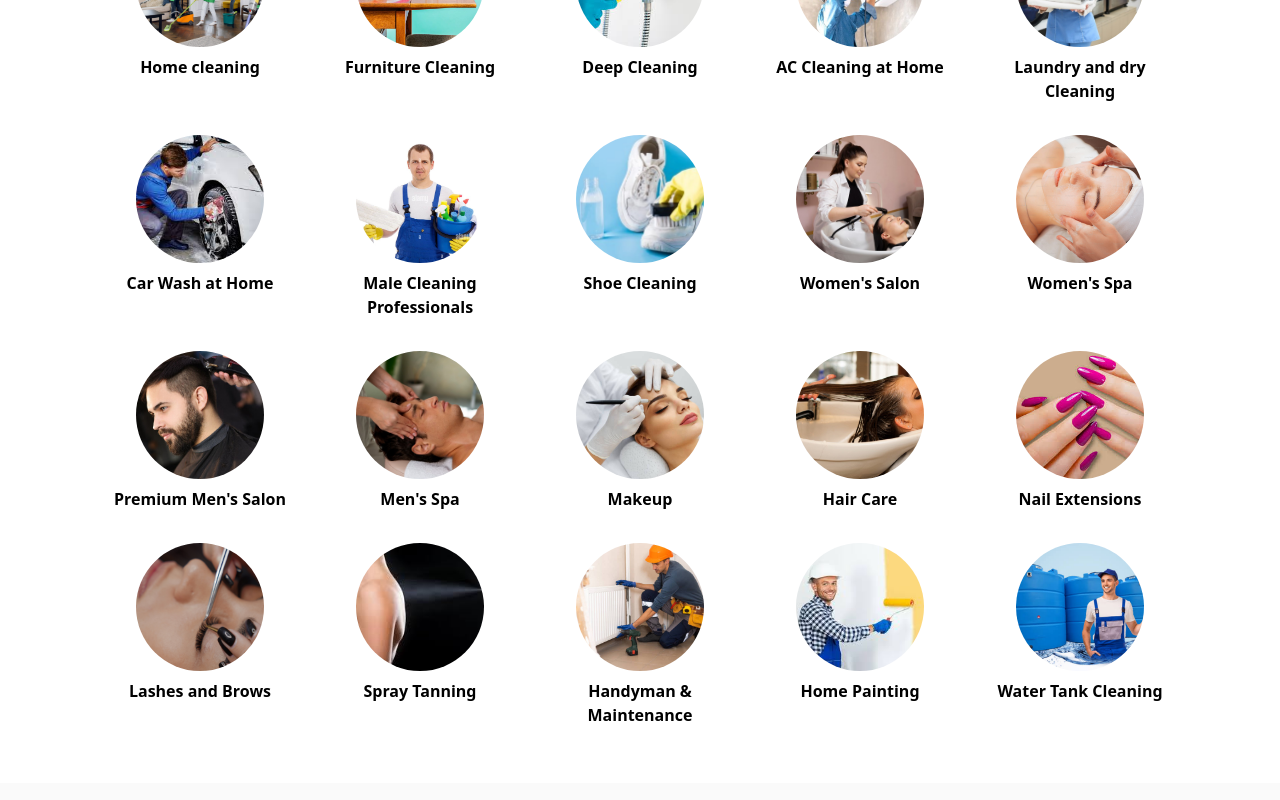
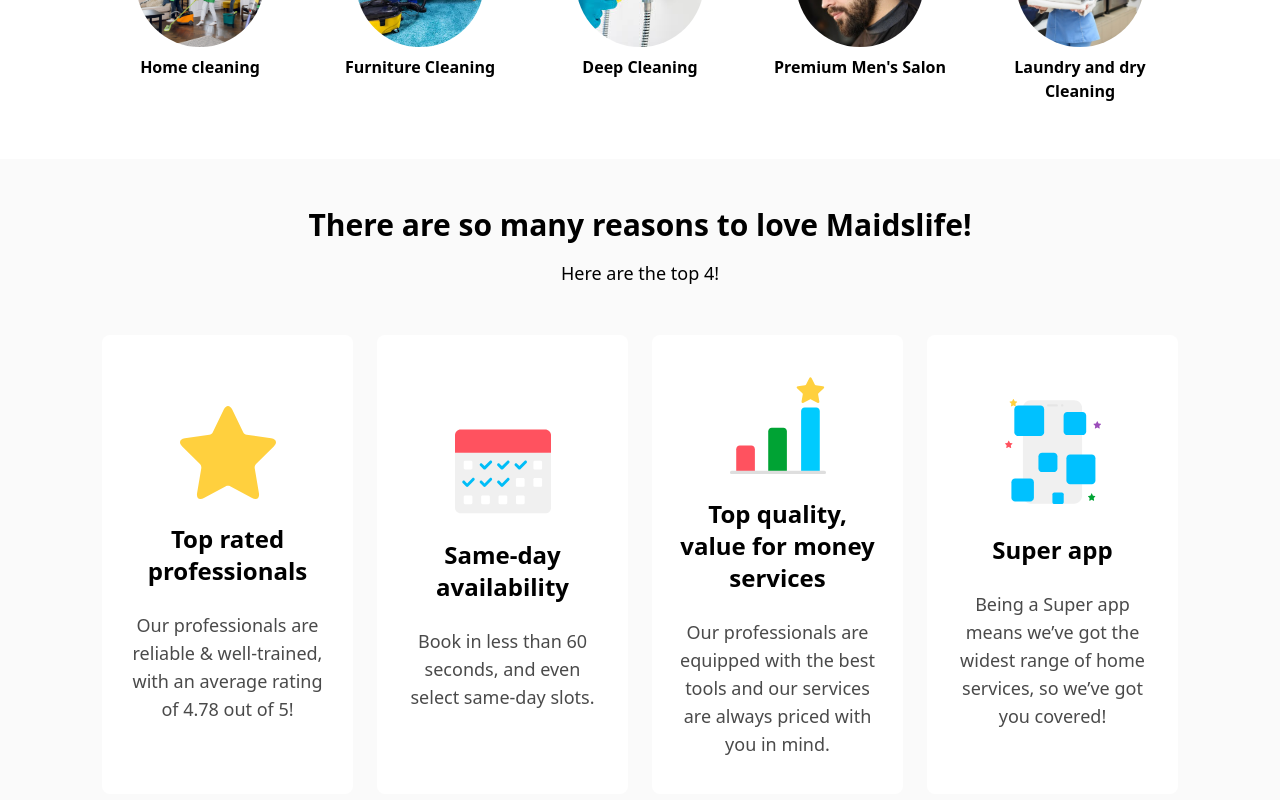
Before and after one commit to Usman-837/Maidslife_Website, a React (Vite) app: page / in a window 1280 px wide. Shown: the part 920-1720 px from the top of the page. Built offline with nearby package versions, Linux system fonts and the light colour scheme.

Commit message:
update services section

```diff
--- a/src/Components/Services.jsx
+++ b/src/Components/Services.jsx
@@ -45,9 +45,9 @@
         },
         {
             id: 4,
-            img: accleaning,
-            title: "AC Cleaning at Home",
-            route: "/accleaning"
+            img: menssalon,
+            title: "Premium Men's Salon",
+            route: "/premiummenssalon"
         },
         {
             id: 5,
@@ -55,96 +55,97 @@
             title: "Laundry and dry Cleaning",
             route: "/laundryanddrycleaning"
         },
-        {
-            id: 6,
-            img: carcleaning,
-            title: "Car Wash at Home",
-            route: "/carwashathome"
-        },
-        {
-            id: 7,
-            img: malecleaning,
-            title: "Male Cleaning Professionals",
-            route: "/malecleaning"
-        },
-        {
-            id: 8,
-            img: shoecleaning,
-            title: "Shoe Cleaning",
-            route: "/shoecleaning"
-        },
-        {
-            id: 9,
-            img: womensalon,
-            title: "Women's Salon",
-            route: "/womenssalon"
-        },
-        {
-            id: 10,
-            img: womenspa,
-            title: "Women's Spa",
-            route: "/womensspa"
-        }, {
-            id: 11,
-            img: menssalon,
-            title: "Premium Men's Salon",
-            route: "/premiummenssalon"
-        },
-        {
-            id: 12,
-            img: mensspa,
-            title: "Men's Spa",
-            route: "/mensspa"
-        },
-        {
-            id: 13,
-            img: makeup,
-            title: "Makeup",
-            route: "/makeup"
-        },
-        {
-            id: 14,
-            img: haircare,
-            title: "Hair Care",
-            route: "/haircare"
-        },
-        {
-            id: 15,
-            img: nailextension,
-            title: "Nail Extensions",
-            route: "/nailextensions"
-        },
-        {
-            id: 16,
-            img: lashesbrows,
-            title: "Lashes and Brows",
-            route: "/lashesandbrows"
+        // {
+        //     id: 6,
+        //     img: carcleaning,
+        //     title: "Car Wash at Home",
+        //     route: "/carwashathome"
+        // },
+        // {
+        //     id: 7,
+        //     img: malecleaning,
+        //     title: "Male Cleaning Professionals",
+        //     route: "/malecleaning"
+        // },
+        // {
+        //     id: 8,
+        //     img: shoecleaning,
+        //     title: "Shoe Cleaning",
+        //     route: "/shoecleaning"
+        // },
+        // {
+        //     id: 9,
+        //     img: womensalon,
+        //     title: "Women's Salon",
+        //     route: "/womenssalon"
+        // },
+        // {
+        //     id: 10,
+        //     img: womenspa,
+        //     title: "Women's Spa",
+        //     route: "/womensspa"
+        // },
+        // {
+        //     id: 11,
+        //     img: accleaning,
+        //     title: "AC Cleaning at Home",
+        //     route: "/accleaning"
+        // },
+        // {
+        //     id: 12,
+        //     img: mensspa,
+        //     title: "Men's Spa",
+        //     route: "/mensspa"
+        // },
+        // {
+        //     id: 13,
+        //     img: makeup,
+        //     title: "Makeup",
+        //     route: "/makeup"
+        // },
+        // {
+        //     id: 14,
+        //     img: haircare,
+        //     title: "Hair Care",
+        //     route: "/haircare"
+        // },
+        // {
+        //     id: 15,
+        //     img: nailextension,
+        //     title: "Nail Extensions",
+        //     route: "/nailextensions"
+        // },
+        // {
+        //     id: 16,
+        //     img: lashesbrows,
+        //     title: "Lashes and Brows",
+        //     route: "/lashesandbrows"
 
-        },
-        {
-            id: 17,
-            img: spraytanning,
-            title: "Spray Tanning",
-            route: "/spraytanning"
-        },
-        {
-            id: 18,
-            img: handyman,
-            title: "Handyman & Maintenance",
-            route: "/handyman&maintenance"
-        },
-        {
-            id: 19,
-            img: homepainting,
-            title: "Home Painting",
-            route: "/homepainting"
-        },
-        {
-            id: 20,
-            img: watertank,
-            title: "Water Tank Cleaning",
-            route: "/watertankcleaning"
-        }
+        // },
+        // {
+        //     id: 17,
+        //     img: spraytanning,
+        //     title: "Spray Tanning",
+        //     route: "/spraytanning"
+        // },
+        // {
+        //     id: 18,
+        //     img: handyman,
+        //     title: "Handyman & Maintenance",
+        //     route: "/handyman&maintenance"
+        // },
+        // {
+        //     id: 19,
+        //     img: homepainting,
+        //     title: "Home Painting",
+        //     route: "/homepainting"
+        // },
+        // {
+        //     id: 20,
+        //     img: watertank,
+        //     title: "Water Tank Cleaning",
+        //     route: "/watertankcleaning"
+        // }
 
     ]
 
--- a/src/redux/reducers/bookingReducer.js
+++ b/src/redux/reducers/bookingReducer.js
@@ -15,7 +15,7 @@
 
 const initialState = {
     duration: '1 hour', // Default value
-    professionalCount: 1, // New field for count
+    professionalCount: 2, // New field for count
     professionals: [], // Array to hold professional names
     material: 'No', // Default value
     totalCost: 0,
```
Also changed, not shown: src/assets/furniture-cleaning.jpg, src/assets/mens-salon.jpg.
